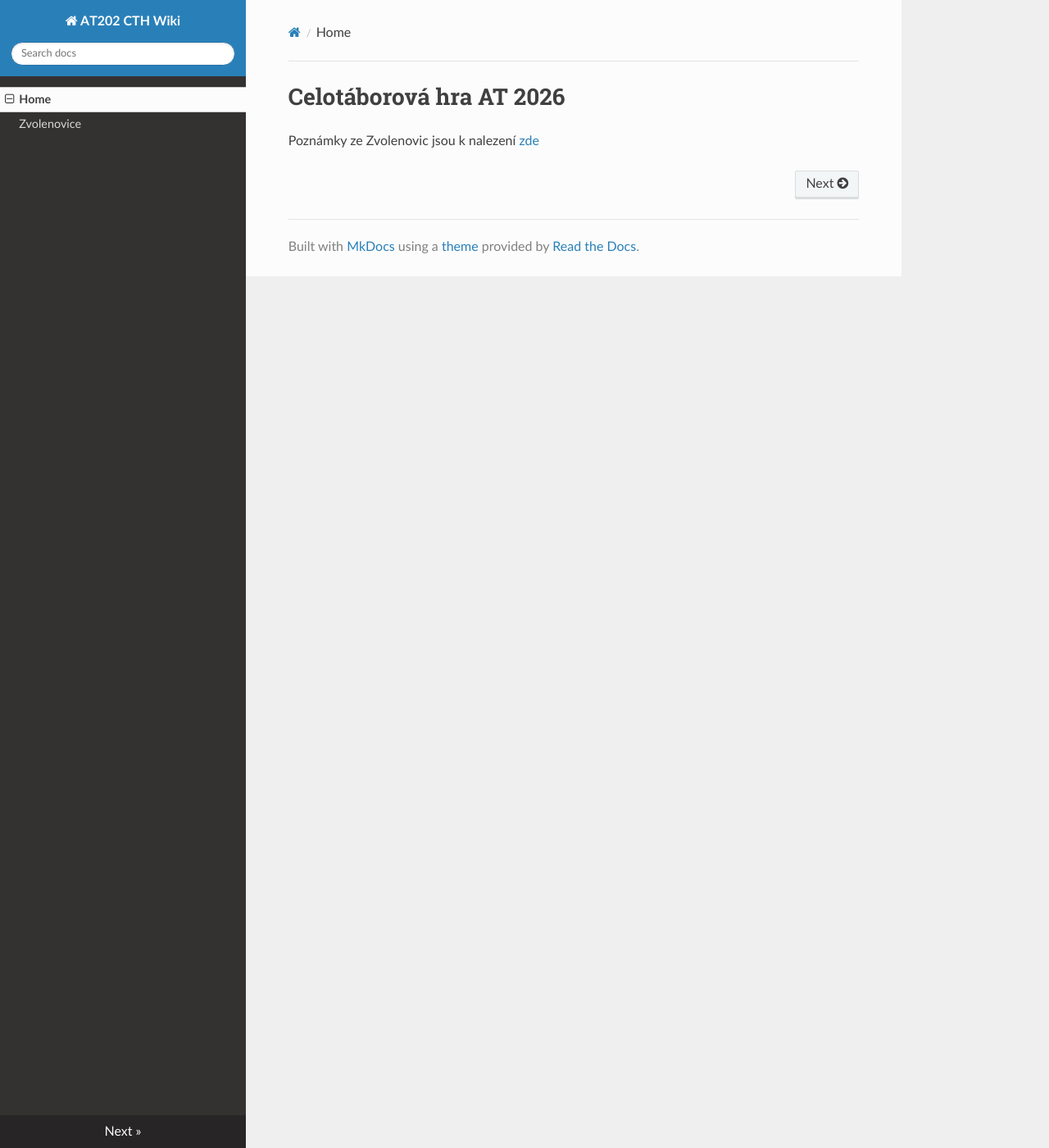
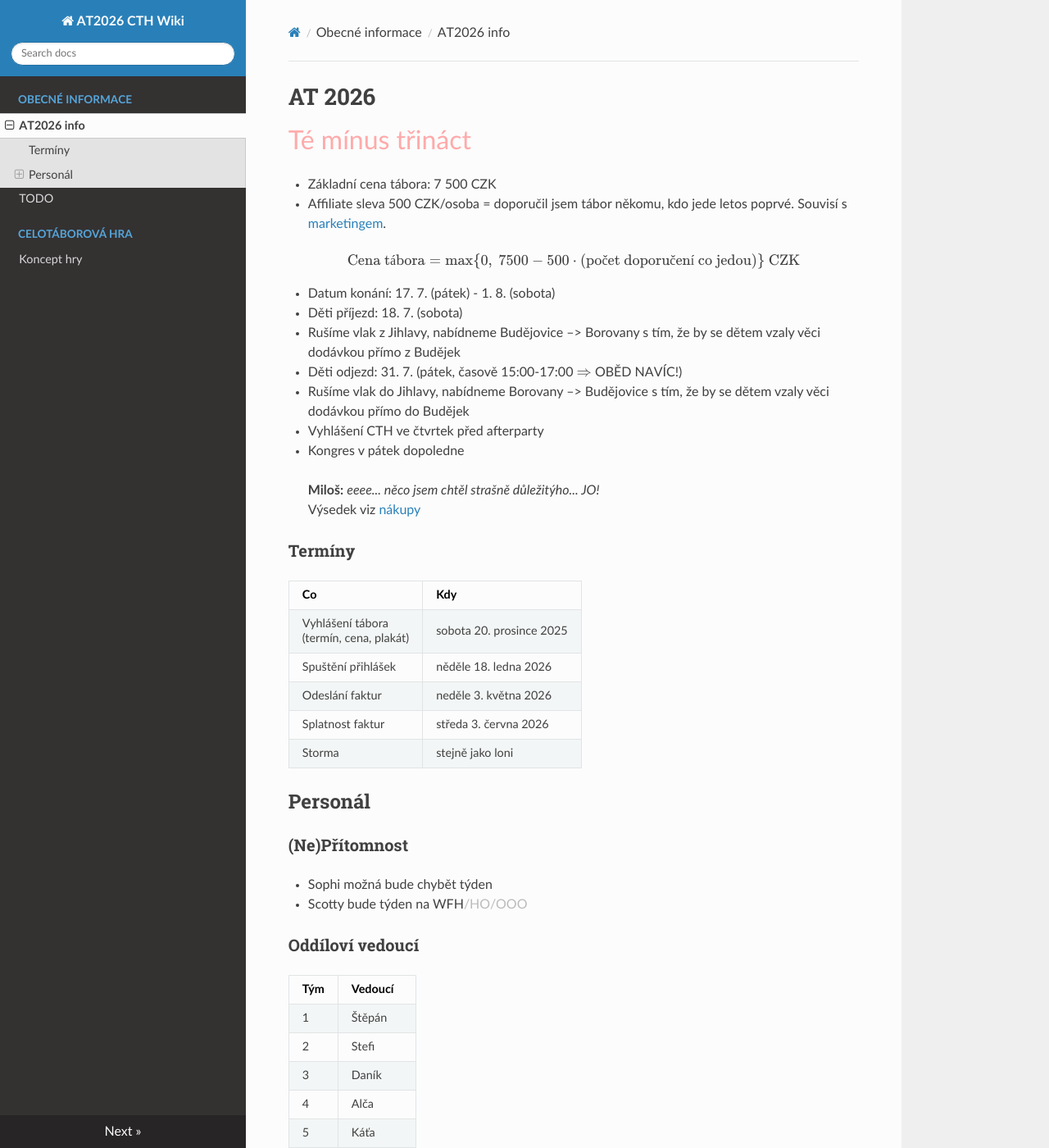
Before and after one commit to jmi3/at-cth-2026, an MkDocs documentation site: the page built from docs/index.md, in a window 1280 px wide and 1400 px high. Shown: the whole window at 82% size. Built offline with MkDocs 1.6.1, drawn with Linux system fonts in a browser that asks for light colours; nearby versions of some CDN libraries; some of the changed text lies outside the part shown.

Commit message:
CHANGE: New structure

```diff
--- a/docs/index.md
+++ b/docs/index.md
@@ -1,3 +1,57 @@
-# Celotáborová hra AT 2026
+# AT 2026
 
-Poznámky ze Zvolenovic jsou k nalezení [zde](zvolenovice_poznamky.md)
+<span style="color:#faa; font-size:2em">
+Té mínus třináct<br>
+</span>
+
+- Základní cena tábora: 7 500 CZK
+  - Affiliate sleva 500 CZK/osoba = doporučil jsem tábor někomu, kdo jede letos poprvé. Souvisí s [marketingem](#marketing).
+
+$$
+    \text{Cena tábora} = \max\{0,\ 7500 - 500 \cdot (\text{počet doporučení co jedou})\}\ \text{CZK}
+$$
+<!--
+  - Sleva na sourozence je 500 CZK na každého staršího sourozence co jede.
+$$\text{Cena tábora} = \max{\{0,\ 7300 - 500 \cdot (\text{počet doporučení co jedou} + \text{počet starších sourozenců co jedou})\}}\ \text{CZK}$$
+-->
+- Datum konání: 17. 7. (pátek) - 1. 8. (sobota)
+- Děti příjezd: 18. 7. (sobota)
+  - Rušíme vlak z Jihlavy, nabídneme Budějovice –> Borovany s tím, že by se dětem vzaly věci dodávkou přímo z Budějek
+- Děti odjezd: 31. 7. (pátek, časově 15:00-17:00 $\Rightarrow$ OBĚD NAVÍC!)
+  - Rušíme vlak do Jihlavy, nabídneme Borovany –> Budějovice s tím, že by se dětem vzaly věci dodávkou přímo do Budějek
+  - Vyhlášení CTH ve čtvrtek před afterparty
+  - Kongres v pátek dopoledne
+
+> **Miloš:** *eeee... něco jsem chtěl strašně důležitýho... JO!* <br>
+> Výsedek viz [nákupy](#nakup)
+
+### Termíny
+
+| Co                                           | Kdy                      |
+| -------------------------------------------- | ------------------------ |
+| Vyhlášení tábora <br> (termín, cena, plakát) | sobota 20. prosince 2025 |
+| Spuštění přihlášek                           | něděle 18. ledna 2026    |
+| Odeslání faktur                              | neděle 3. května 2026    |
+| Splatnost faktur                             | středa 3. června 2026    |
+| Storma                                       | stejně jako loni         |
+
+
+## Personál
+### (Ne)Přítomnost
+- Sophi možná bude chybět týden
+- Scotty bude týden na WFH<span style="color:#bbb">/HO/OOO</span>
+
+### Oddíloví vedoucí
+
+| Tým | Vedoucí    |
+| --- | ---------- |
+| 1   | Štěpán     |
+| 2   | Stefi      |
+| 3   | Daník      |
+| 4   | Alča       |
+| 5   | Káťa       |
+| 6   | (z)AdeÉek  |
+| 7   | malárka    |
+| 8   | Béda       |
+| 9   | *Maruška?* |
+| 10  | *Sophi?*   |
--- a/mkdocs.yml
+++ b/mkdocs.yml
@@ -1,4 +1,4 @@
-site_name: AT202 CTH Wiki
+site_name: AT2026 CTH Wiki
 docs_dir: docs
 theme:
   name: readthedocs
@@ -8,8 +8,11 @@ theme:
     - content.code.copy
     - content.tabs.link
 nav:
-  - Home: index.md
-  - Zvolenovice: zvolenovice_poznamky.md
+  - Obecné informace:
+      - AT2026 info: index.md
+      - TODO: todo_list.md
+  - Celotáborová hra:
+      - Koncept hry: cth/koncept.md
 markdown_extensions:
   - admonition
   - toc:
```
Also changed, not shown: docs/cth/koncept.md (added, +17 -0 lines), docs/todo_list.md (added, +31 -0 lines).
